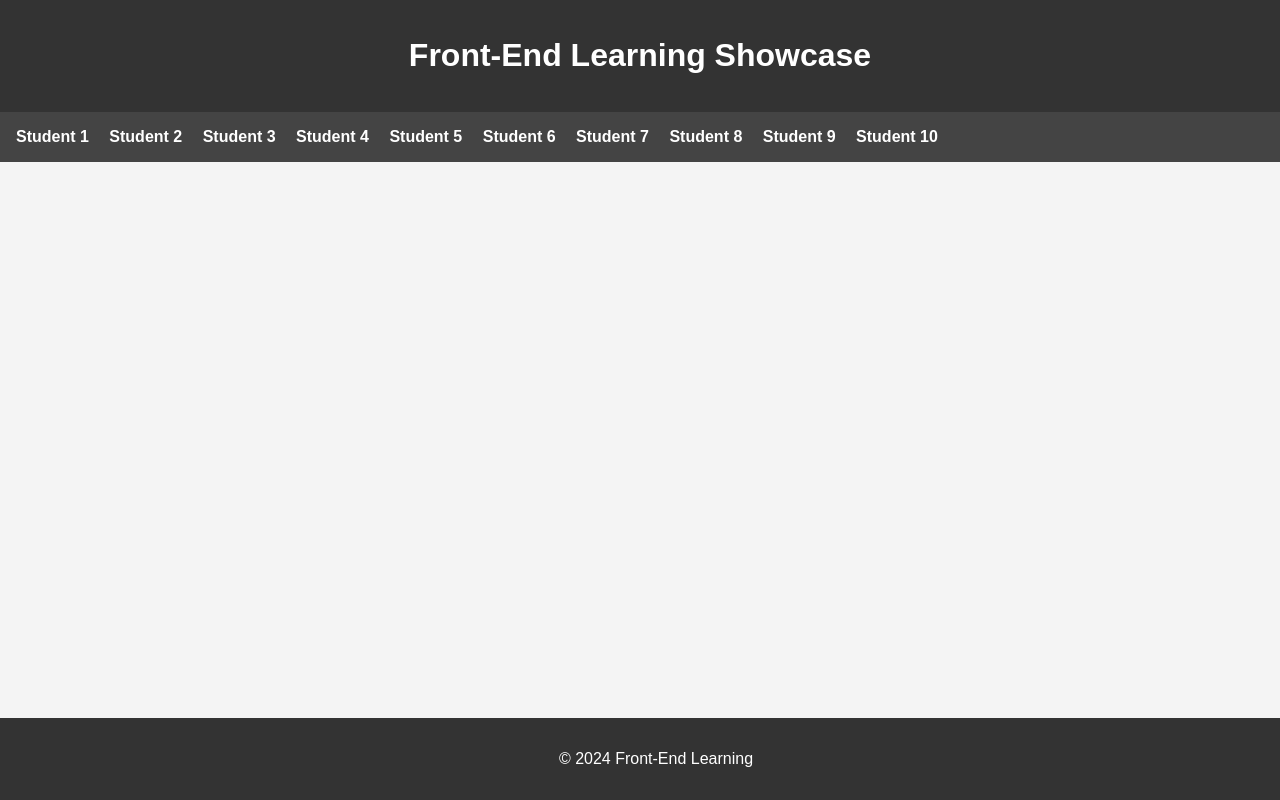
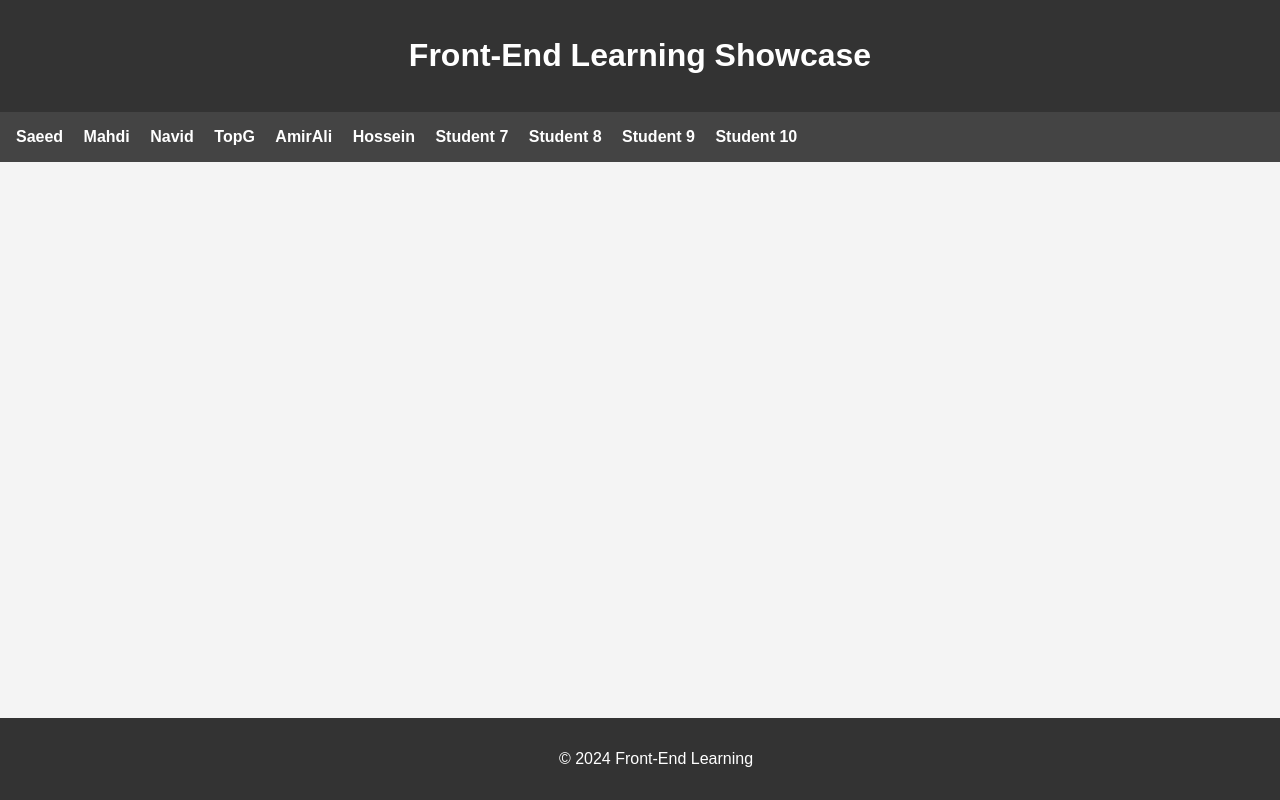
Before and after one commit to nasiruos/Front_End_Learning, a plain HTML site: page index.html in a window 1280 px wide. Drawn offline with Linux system fonts and the light colour scheme.

Commit message:
Update index.html

```diff
--- a/index.html
+++ b/index.html
@@ -64,12 +64,12 @@
 
     <nav>
         <ul>
-            <li><a href="Saeed.html">Student 1</a></li>
-            <li><a href="Mahdi.html">Student 2</a></li>
-            <li><a href="Navid.html">Student 3</a></li>
-            <li><a href="TopG.html">Student 4</a></li>
-            <li><a href="AmirAli.html">Student 5</a></li>
-            <li><a href="Hossein.html">Student 6</a></li>
+            <li><a href="Saeed.html">Saeed</a></li>
+            <li><a href="Mahdi.html">Mahdi</a></li>
+            <li><a href="Navid.html">Navid</a></li>
+            <li><a href="TopG.html">TopG</a></li>
+            <li><a href="AmirAli.html">AmirAli</a></li>
+            <li><a href="Hossein.html">Hossein</a></li>
             <li><a href="student7.html">Student 7</a></li>
             <li><a href="student8.html">Student 8</a></li>
             <li><a href="student9.html">Student 9</a></li>
```
